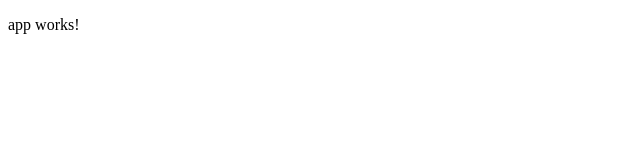
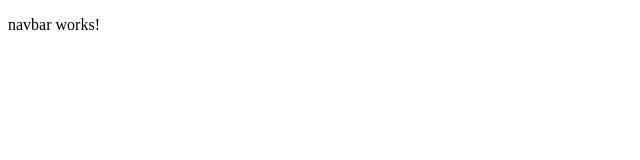
Before and after one commit to vanLam687/NcDetailing_FrontEnd, an Angular app: page /home in a window 1280 px wide. Before the commit this address led to /. Shown: the top 160 px of the page, without its empty margins (0-640 px from the left). Built offline with nearby package versions, Linux system fonts and the light colour scheme.

Commit message:
feat(router): add project base routes

```diff
--- a/src/app/Components/container/container.component.html
+++ b/src/app/Components/container/container.component.html
@@ -1 +1,4 @@
-<p>container works!</p>
+<app-navbar></app-navbar>
+<div class="container-fluid bg-dark text-white min-vh-100 py-4">
+  <router-outlet></router-outlet>
+</div>
--- a/src/app/app-routing-module.ts
+++ b/src/app/app-routing-module.ts
@@ -1,7 +1,17 @@
 import { NgModule } from '@angular/core';
 import { RouterModule, Routes } from '@angular/router';
+import { LoginComponent } from './Components/login/login.component';
+import { RegisterComponent } from './Components/register/register.component';
+import { LockComponent } from './Components/lock/lock.component';
+import { ContainerComponent } from './Components/container/container.component';
 
-const routes: Routes = [];
+const routes: Routes = [
+  { path: "", component: LoginComponent },
+    { path: "login", component: LoginComponent},
+    { path: "register", component: RegisterComponent },
+    { path: "lock", component: LockComponent},
+    { path: "home", component: ContainerComponent}
+];
 
 @NgModule({
   imports: [RouterModule.forRoot(routes)],
--- a/src/app/app.component.html
+++ b/src/app/app.component.html
@@ -1 +1 @@
-<p>app works!</p>
+<router-outlet></router-outlet>
```
Also changed, not shown: src/app/Services/auth-service.ts (line endings or trailing spaces).
